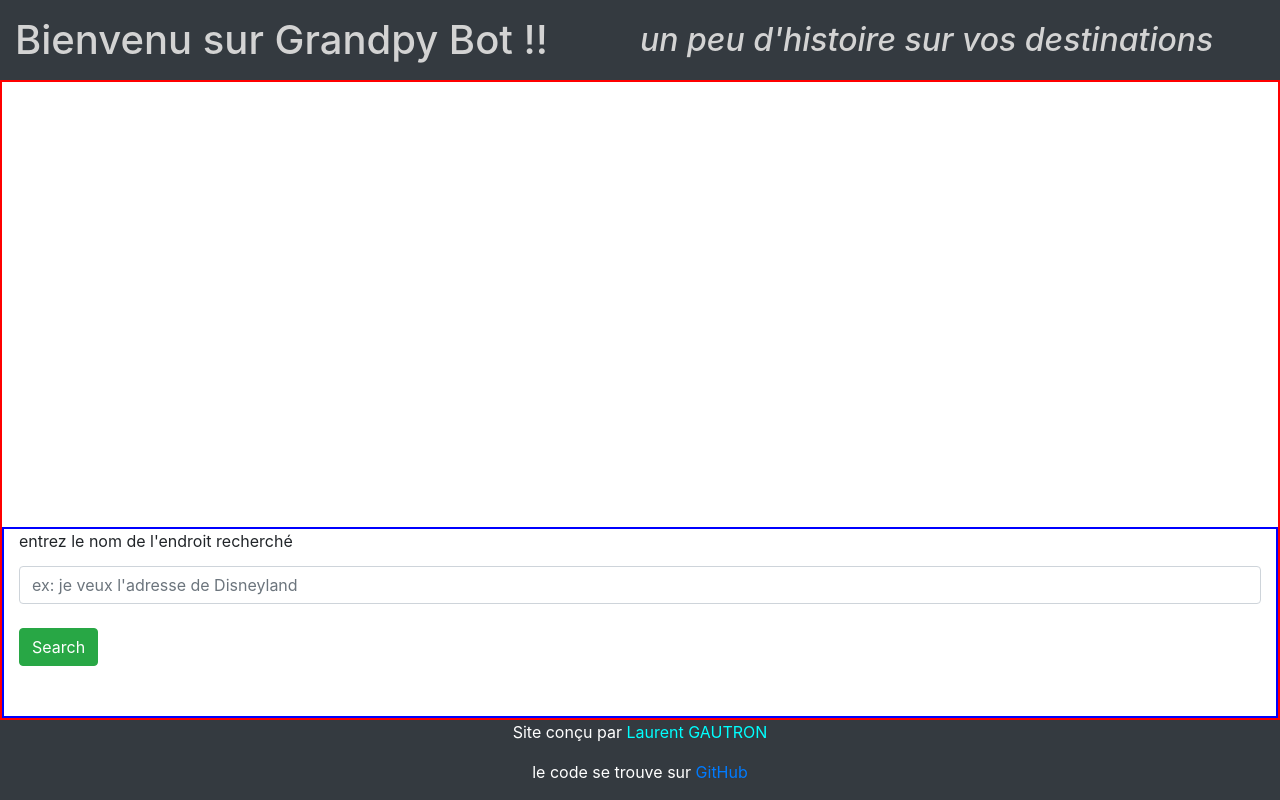
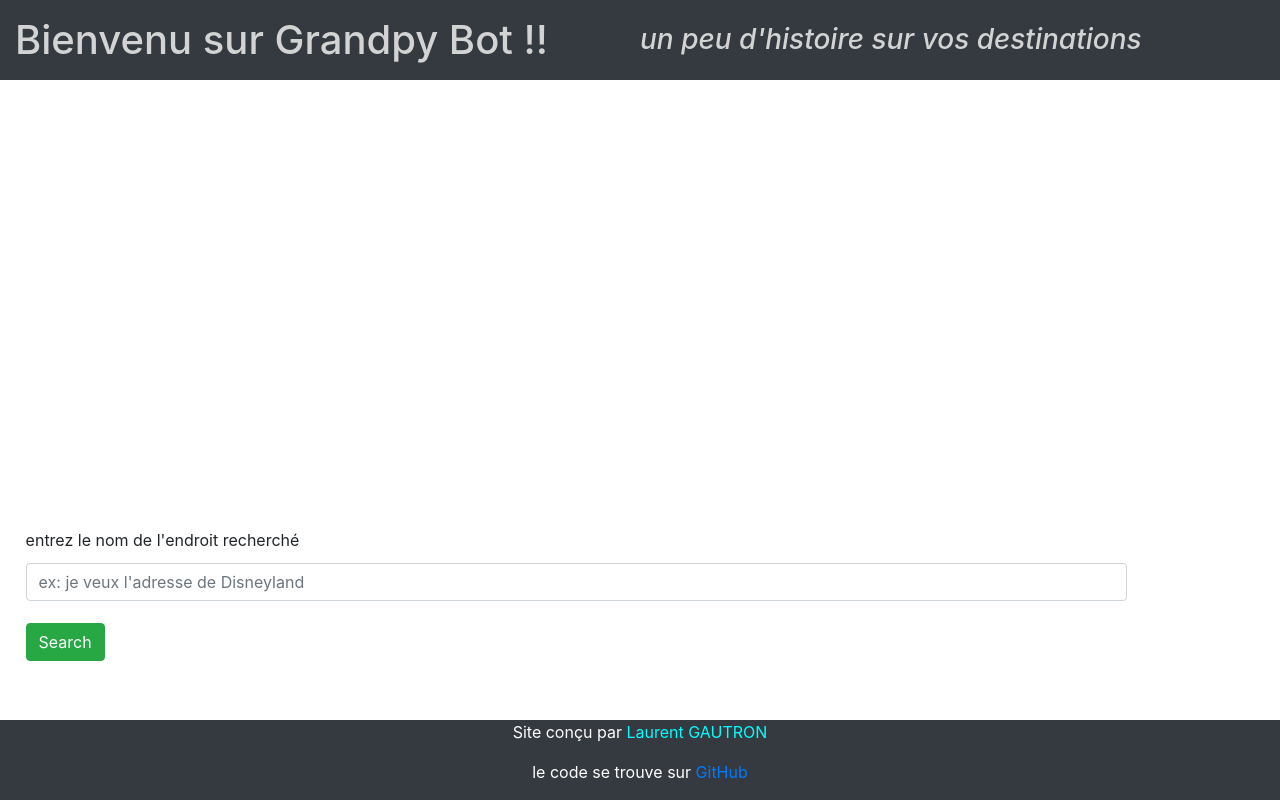
Before and after one commit to laurentgautron/GrandPy, a Flask app: page / in a window 1280 px wide. Run offline with Flask 2, Linux system fonts and the light colour scheme; some libraries are stand-ins or nearby versions.

Commit message:
resize form in html page

```diff
--- a/mygrandpy/static/css/grandpy.css
+++ b/mygrandpy/static/css/grandpy.css
@@ -26,14 +26,13 @@ main {
     top: 10%;
     height: 80%;
     width: 100%;
-    border: 2px red solid;
     }
 
 form {
     position: absolute;
     bottom: 0;
+    left: 2%;
     height: 30%;
-    border: 2px blue solid;
 }
 
 #response {
@@ -74,18 +73,18 @@ label {
 }
 
 input {
-    /*width: 100%;*/
+    width: 50%;
     margin: 1% 0 2% 0;
 }
 
-h1, h2 {
+h1, h3 {
     padding: 0;
     margin: 0;
 }
 
 .row {
-    width: 100%;
     display: flex;
     flex-direction: row;
     align-items: center;
+    width: 100%;
 }
--- a/mygrandpy/templates/index.html
+++ b/mygrandpy/templates/index.html
@@ -19,15 +19,15 @@
     <header class="bg-dark fixed-top container-fluid">
             <div class="row">
                 <h1 class="col-lg-6">Bienvenu sur Grandpy Bot !! </h1>
-                <h2 class="col-lg-6"><i>un peu d'histoire sur vos destinations</i></h2>
+                <h3 class="col-lg-6"><i>un peu d'histoire sur vos destinations</i></h3>
             </div>
     </header>
 
     <main role="main" class="bg-white">
-      <div id="response" class="container"></div>
-      <form class="form my-2 my-lg-0 container-fluid">
+      <div id="response" class="container-fluid"></div>
+      <form class="form my-2 my-lg-0">
           <label for="search">entrez le nom de l'endroit recherché</label>
-          <input class="form-control mr-sm-2" type="text" placeholder="ex: je veux l'adresse de Disneyland" aria-label="Search" id="search">
+          <input class="form-control mr-sm-2" type="text" placeholder="ex: je veux l'adresse de Disneyland" aria-label="Search" id="search" size="100">
           <button class="btn btn-success my-2 my-sm-0" type="submit">Search</button>
        </form>
     </main><!-- /.container -->
```
